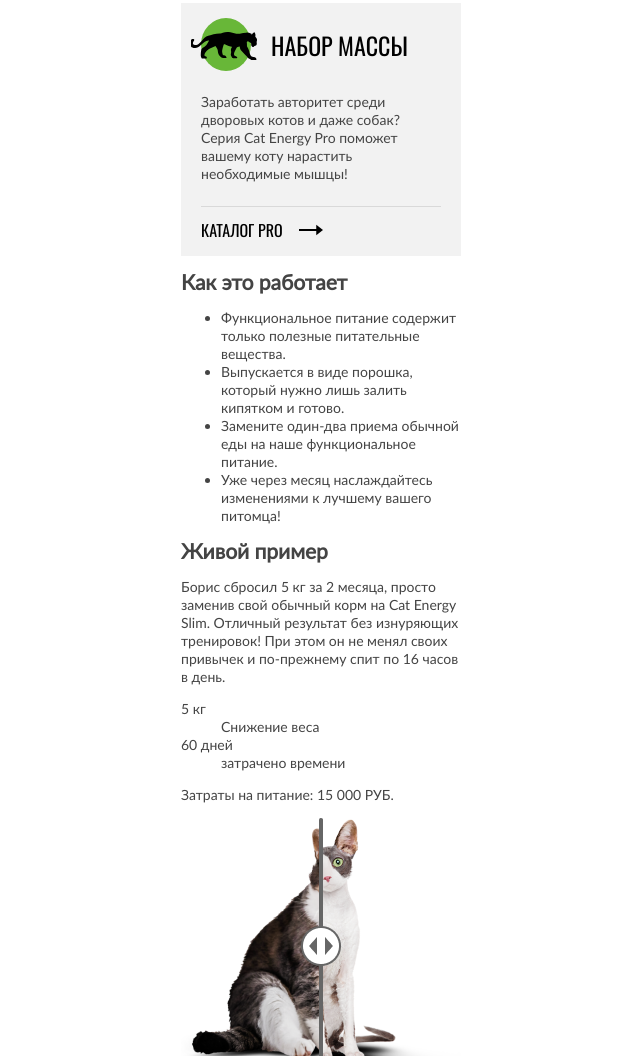
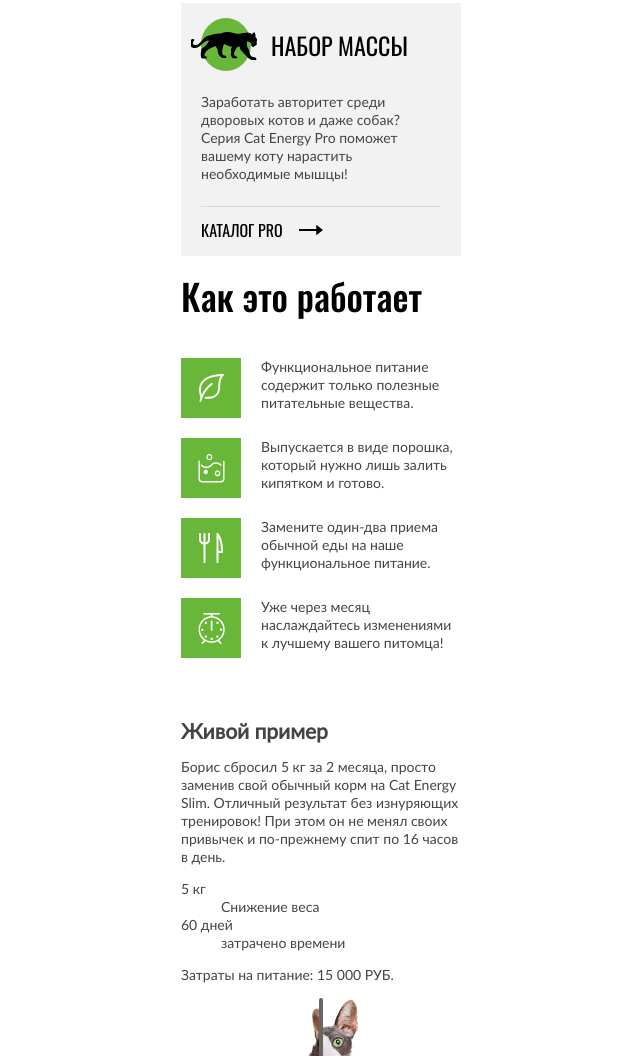
Before and after one commit to htmlacademy-adaptive/693219-cat-energy-29, a website: page source/index.html in a window 1280 px wide. Shown: the part 840-1896 px from the top of the page, without its empty margins (319-959 px from the left). Drawn offline with nearby package versions, Linux system fonts and the light colour scheme; files that its build step writes are made by us from their sources.

Commit message:
.advantages

```diff
--- a/source/index.html
+++ b/source/index.html
@@ -69,7 +69,7 @@
           <h2 class="visually-hidden">Статьи о питании</h2>
 
           <article class="articles__item article">
-            <h3 class="article__title article__title--slim title">Похудение</h3>
+            <h3 class="article__title article__title--slim">Похудение</h3>
             <p class="article__description">
               Ваш кот весит больше собаки и почти утратил способность лазить по
               деревьям? Пора на диету! Cat Energy Slim поможет вашему питомцу
@@ -81,9 +81,7 @@
           </article>
 
           <article class="articles__item article">
-            <h3 class="article__title article__title--pro title">
-              Набор массы
-            </h3>
+            <h3 class="article__title article__title--pro">Набор массы</h3>
             <p class="article__description">
               Заработать авторитет среди дворовых котов и даже собак? Серия Cat
               Energy Pro поможет вашему коту нарастить необходимые мышцы!
@@ -97,7 +95,7 @@
 
       <section class="advantages">
         <div class="wrapper">
-          <h2 class="advantages__title title">Как это работает</h2>
+          <h2 class="advantages__title">Как это работает</h2>
           <ul class="advantages__list">
             <li class="advantages__item advantages__item--sheet">
               Функциональное питание содержит только полезные питательные
--- a/source/less/index/advantages.less
+++ b/source/less/index/advantages.less
@@ -0,0 +1,51 @@
+.advantages {
+  padding-top: 20px;
+  padding-bottom: 53px;
+}
+
+.advantages__title {
+  margin: 0;
+  margin-bottom: 42px;
+  color: #000;
+  font-family: "Oswald", sans-serif;
+  font-size: 36px;
+  line-height: 40px;
+}
+
+.advantages__list {
+  padding-left: 80px;
+  list-style: none;
+  display: flex;
+  flex-direction: column;
+  gap: 26px;
+  margin: 0;
+}
+
+.advantages__item {
+  position: relative;
+}
+
+.advantages__item::before {
+  position: absolute;
+  content: "";
+  width: 60px;
+  height: 60px;
+  left: -80px;
+  background-repeat: no-repeat;
+}
+
+.advantages__item--sheet::before {
+  background-image: url(../../img/advantages-sheet.png);
+}
+
+.advantages__item--powder::before {
+  background-image: url(../../img/advantages-powder.png);
+}
+
+.advantages__item--cutlery::before {
+  background-image: url(../../img/advantages-cutlery.png);
+}
+
+.advantages__item--watch::before {
+  background-image: url(../../img/advantages-watch.png);
+}
```
Also changed, not shown: source/img/advantages-cutlery.png (added), source/img/advantages-powder.png (added), source/img/advantages-sheet.png (added), source/img/advantages-watch.png (added).
